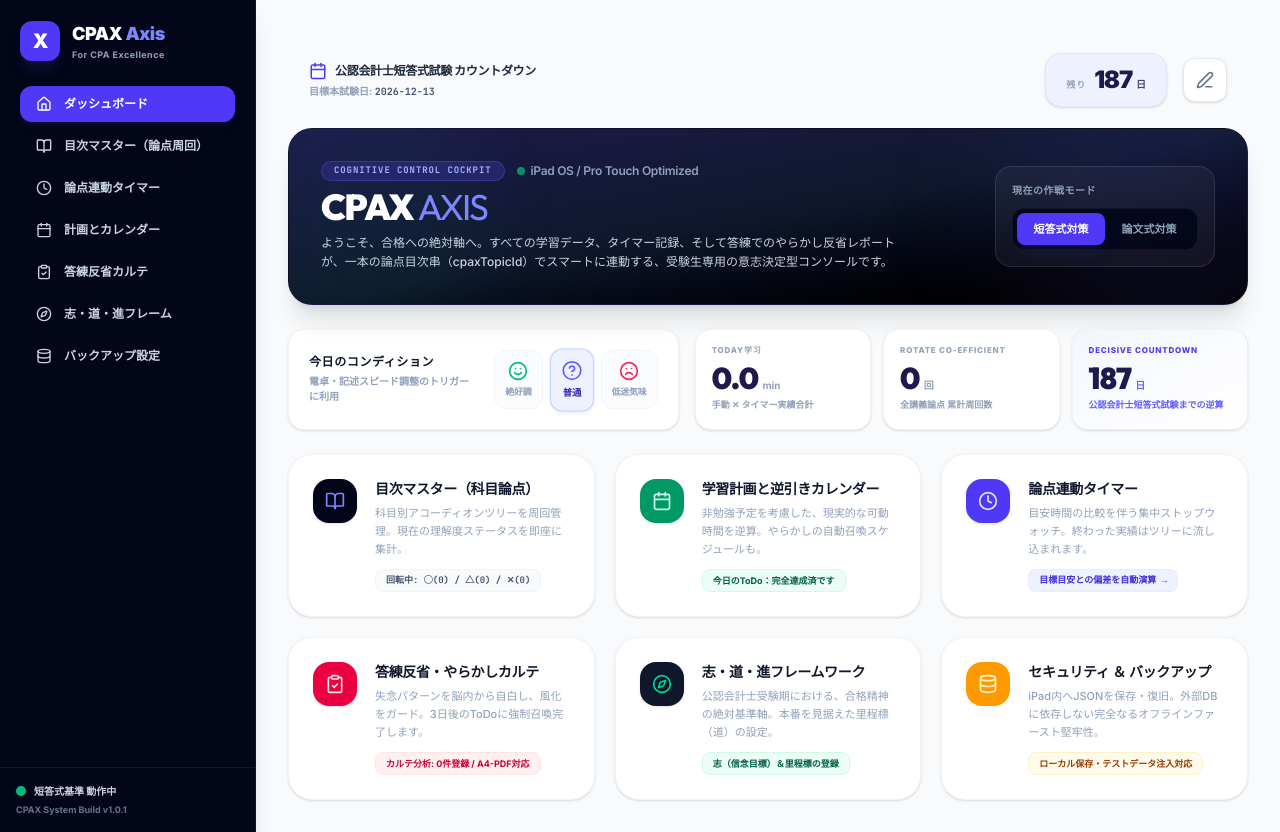
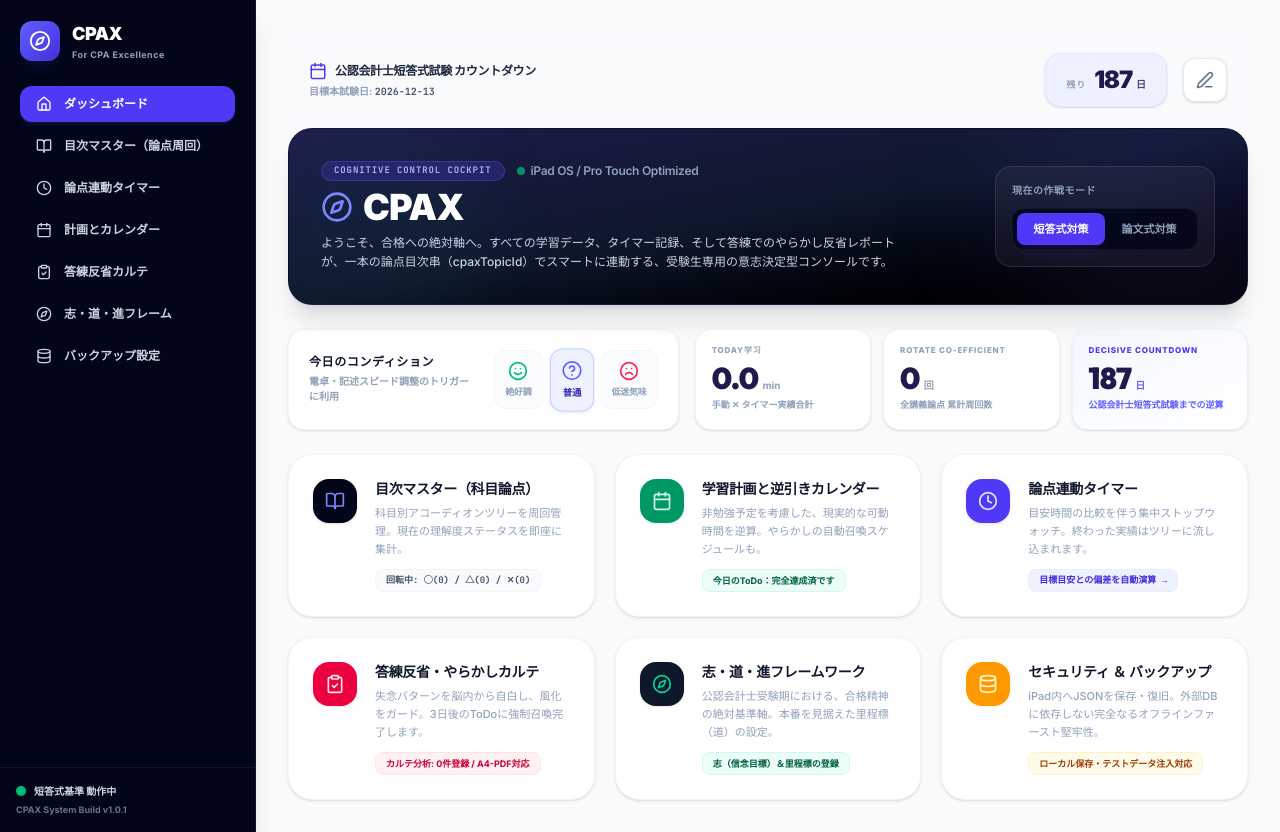
Before and after one commit to Coa0315/CPAX, a React (Vite) app: page / in a window 1280 px wide. Built offline with nearby package versions, Linux system fonts and the light colour scheme.

Commit message:
CPAX v1.0.0

```diff
--- a/src/App.tsx
+++ b/src/App.tsx
@@ -324,11 +324,11 @@ export default function App() {
         <div className="p-5 space-y-6">
           {/* Logo Brand Zone */}
           <div className="flex items-center gap-3">
-            <div className="w-10 h-10 rounded-xl bg-indigo-600 text-white flex items-center justify-center font-sans font-black tracking-tighter text-xl shadow-lg shadow-indigo-900/30">
-              X
+            <div className="w-10 h-10 rounded-xl bg-gradient-to-br from-indigo-500 to-indigo-700 text-white flex items-center justify-center shadow-lg shadow-indigo-950/40">
+              <Compass className="w-5.5 h-5.5 text-white" />
             </div>
             <div>
-              <span className="font-sans font-black tracking-tight text-lg text-white block">CPAX <span className="text-indigo-400">Axis</span></span>
+              <span className="font-sans font-black tracking-tight text-lg text-white block">CPAX</span>
               <p className="text-[9px] font-bold text-slate-400 tracking-wider">For CPA Excellence</p>
             </div>
           </div>
--- a/src/components/CpaxDashboard.tsx
+++ b/src/components/CpaxDashboard.tsx
@@ -97,9 +97,12 @@ export const CpaxDashboard: React.FC<CpaxDashboardProps> = ({
               <span className="font-semibold tracking-tight">iPad OS / Pro Touch Optimized</span>
             </div>
           </div>
-          <h1 className="font-outfit font-black text-3xl sm:text-4xl tracking-tighter leading-none text-white uppercase">
-            CPAX <span className="font-light text-indigo-400">Axis</span>
-          </h1>
+          <div className="flex items-center gap-2.5">
+            <Compass className="w-8 h-8 text-indigo-400 shrink-0" />
+            <h1 className="font-sans font-black text-3xl sm:text-4xl tracking-tight leading-none text-white">
+              CPAX
+            </h1>
+          </div>
           <p className="text-xs text-slate-300 font-medium max-w-xl leading-relaxed">
             ようこそ、合格への絶対軸へ。すべての学習データ、タイマー記録、そして答練でのやらかし反省レポートが、一本の論点目次串（cpaxTopicId）でスマートに連動する、受験生専用の意志決定型コンソールです。
           </p>
```
